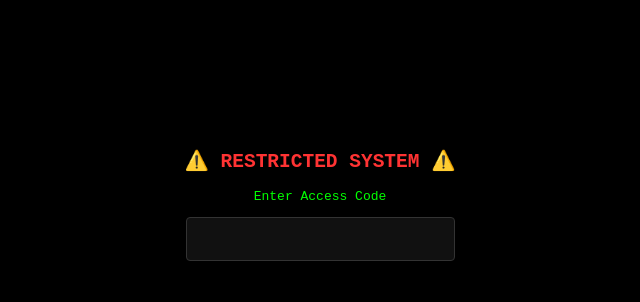
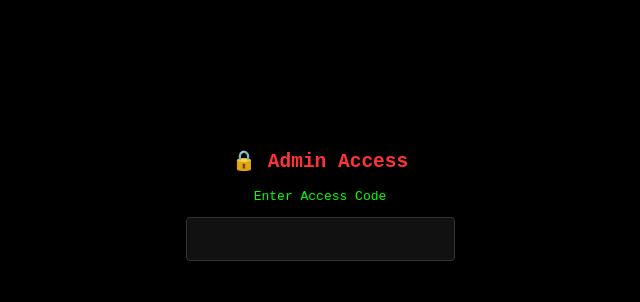
Before and after one commit to MindMatrix-07/music-collector, a website: page public/index.html in a window 1280 px wide. Shown: the part 184-486 px from the top of the page, without its empty margins (320-960 px from the left). Drawn offline with Linux system fonts and the light colour scheme.

Commit message:
UI: Update Admin title

```diff
--- a/public/index.html
+++ b/public/index.html
@@ -99,7 +99,7 @@
 
     <!-- LOGIN -->
     <div id="login-container" class="login-box">
-        <h2 style="color: #ff3333;">⚠️ RESTRICTED SYSTEM ⚠️</h2>
+        <h2 style="color: #ff3333;">🔒 Admin Access</h2>
         <p>Enter Access Code</p>
         <input type="password" id="password" onkeyup="if(event.key==='Enter') login()">
         <p id="error-msg" style="color: red; margin-top: 10px; opacity: 0; transition: opacity 0.5s;">Access Denied</p>
```
